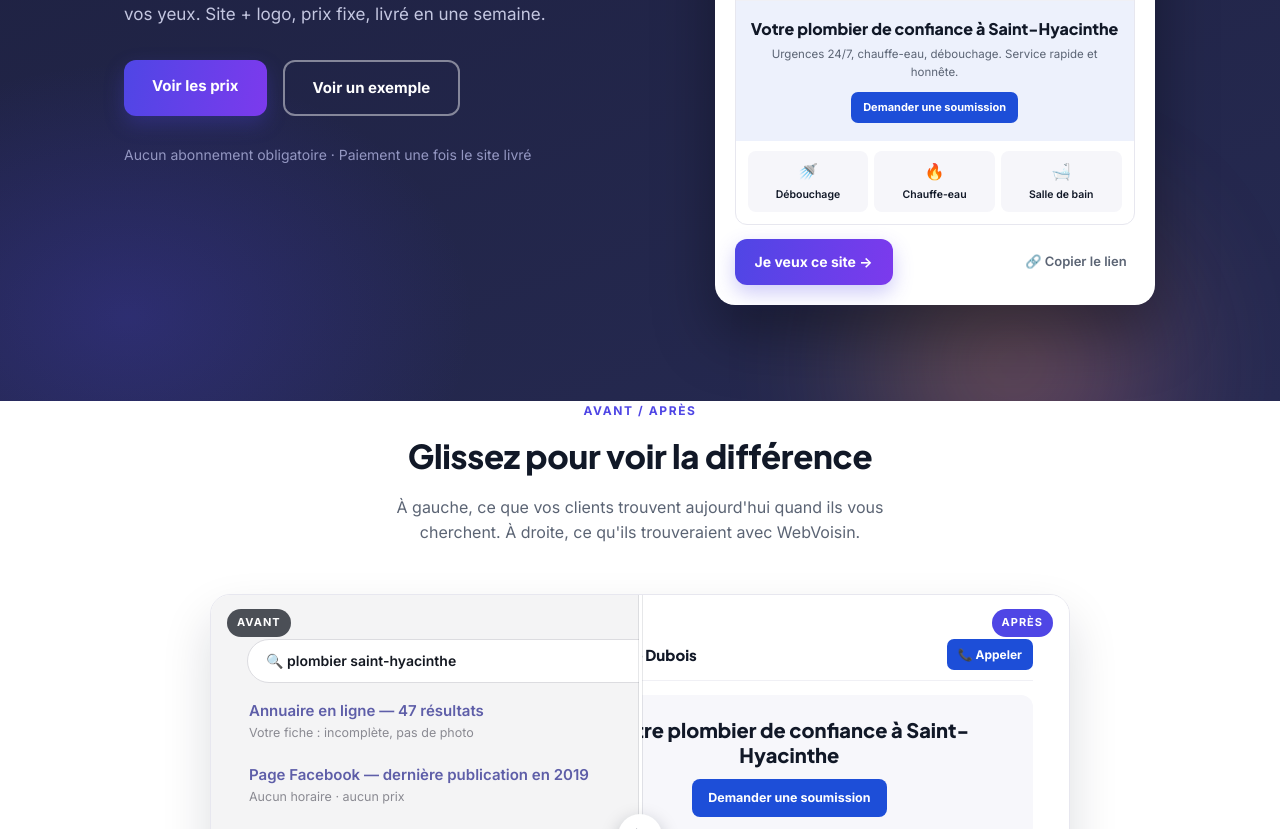
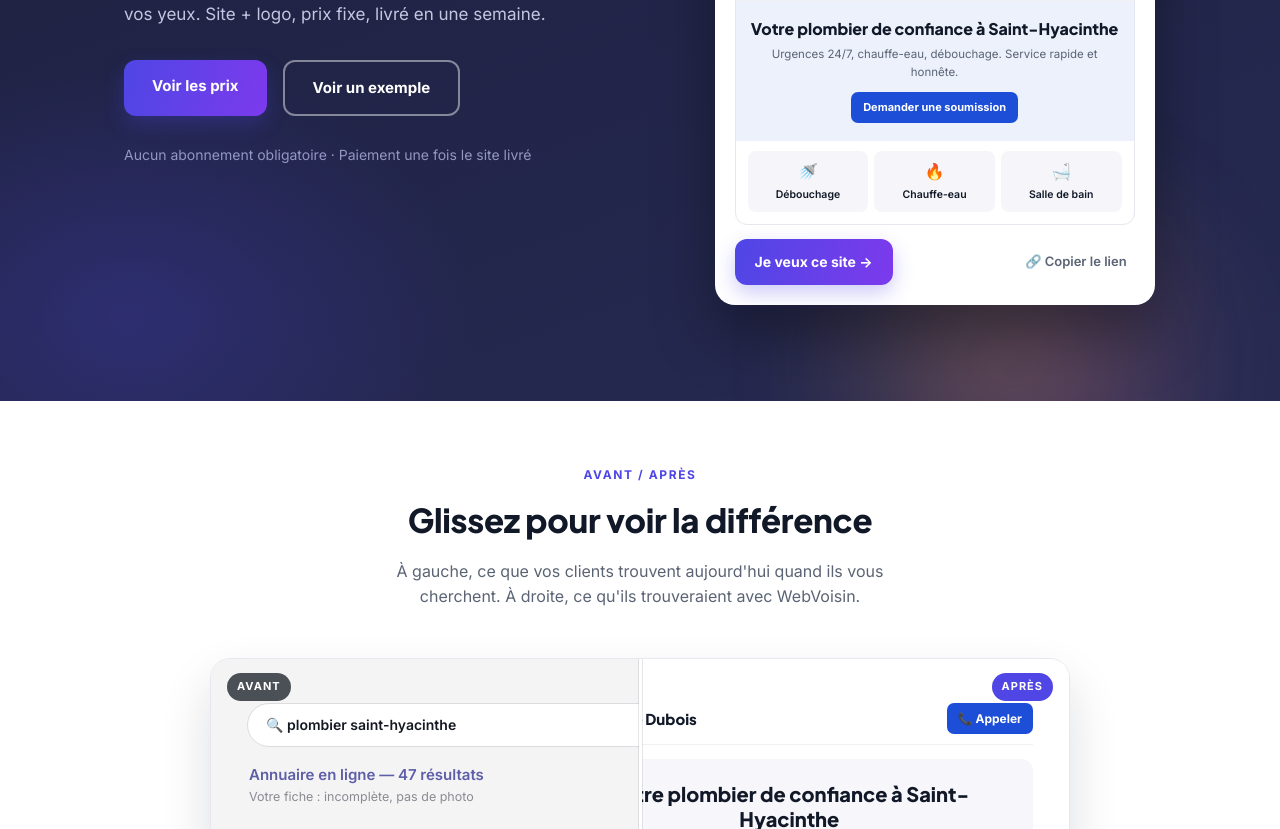
Before and after one commit to Slothwtw/webvoisin, a plain HTML site: page index.html in a window 1280 px wide. Shown: the part 532-1361 px from the top of the page. Drawn offline with Linux system fonts and the light colour scheme.

Commit message:
Correctifs espacement, ancres, champs, recherche

```diff
--- a/script.js
+++ b/script.js
@@ -27,31 +27,31 @@
 
   // ---------- Aperçu instantané ----------
   var TRADES = {
-    plombier:    { label: "Plombier",            emoji: "🔧", color: "#1d4ed8", name: "Plomberie Dubois",
+    plombier:    { label: "Plombier",            search: "plombier", emoji: "🔧", color: "#1d4ed8", name: "Plomberie Dubois",
                    h1: "Votre plombier de confiance à {ville}", sub: "Urgences 24/7, chauffe-eau, débouchage. Service rapide et honnête.",
                    services: [["🚿", "Débouchage"], ["🔥", "Chauffe-eau"], ["🛁", "Salle de bain"]] },
-    coiffure:    { label: "Salon de coiffure",   emoji: "💇", color: "#be185d", name: "Salon Élégance",
+    coiffure:    { label: "Salon de coiffure",   search: "salon de coiffure", emoji: "💇", color: "#be185d", name: "Salon Élégance",
                    h1: "Votre salon de coiffure à {ville}", sub: "Coupe, couleur, coiffure d'événement. Prenez rendez-vous en ligne.",
                    services: [["✂️", "Coupe"], ["🎨", "Couleur"], ["💍", "Mariage"]] },
-    paysagiste:  { label: "Paysagiste",          emoji: "🌳", color: "#15803d", name: "Paysagement Vert Nature",
+    paysagiste:  { label: "Paysagiste",          search: "paysagiste", emoji: "🌳", color: "#15803d", name: "Paysagement Vert Nature",
                    h1: "Un terrain impeccable à {ville}", sub: "Tonte, aménagement, déneigement. Devis gratuit sur place.",
                    services: [["🌿", "Pelouse"], ["🌸", "Jardins"], ["❄️", "Déneigement"]] },
-    restaurant:  { label: "Restaurant",          emoji: "🍽️", color: "#c2410c", name: "Resto Chez Lucie",
+    restaurant:  { label: "Restaurant",          search: "restaurant", emoji: "🍽️", color: "#c2410c", name: "Resto Chez Lucie",
                    h1: "Bonne bouffe maison à {ville}", sub: "Menu du jour, pour emporter et traiteur. Venez nous voir!",
                    services: [["🥘", "Menu du jour"], ["🥡", "Pour emporter"], ["🎉", "Traiteur"]] },
-    electricien: { label: "Électricien",         emoji: "⚡", color: "#ca8a04", name: "Électrique Tremblay",
+    electricien: { label: "Électricien",         search: "électricien", emoji: "⚡", color: "#ca8a04", name: "Électrique Tremblay",
                    h1: "Votre électricien à {ville}", sub: "Résidentiel et commercial. Maître électricien certifié.",
                    services: [["💡", "Éclairage"], ["🔌", "Panneaux"], ["🚗", "Bornes de recharge"]] },
-    mecanique:   { label: "Garage / Mécanique",  emoji: "🚗", color: "#475569", name: "Garage Gagnon",
+    mecanique:   { label: "Garage / Mécanique",  search: "garage mécanique", emoji: "🚗", color: "#475569", name: "Garage Gagnon",
                    h1: "Votre garage de confiance à {ville}", sub: "Entretien, freins, pneus. Estimation gratuite.",
                    services: [["🛞", "Pneus"], ["🛑", "Freins"], ["🔩", "Entretien"]] },
-    nettoyage:   { label: "Entretien ménager",   emoji: "🧽", color: "#0891b2", name: "Nettoyage Éclat",
+    nettoyage:   { label: "Entretien ménager",   search: "entretien ménager", emoji: "🧽", color: "#0891b2", name: "Nettoyage Éclat",
                    h1: "Une maison propre à {ville}, sans effort", sub: "Résidentiel et commercial. Produits écologiques.",
                    services: [["🏠", "Résidentiel"], ["🏢", "Commercial"], ["✨", "Grand ménage"]] },
-    esthetique:  { label: "Esthétique",          emoji: "💅", color: "#9333ea", name: "Esthétique Belle-Peau",
+    esthetique:  { label: "Esthétique",          search: "esthéticienne", emoji: "💅", color: "#9333ea", name: "Esthétique Belle-Peau",
                    h1: "Prenez soin de vous à {ville}", sub: "Soins du visage, manucure, épilation. Réservez en ligne.",
                    services: [["🧖", "Soins visage"], ["💅", "Manucure"], ["🌸", "Épilation"]] },
-    renovation:  { label: "Rénovation",          emoji: "🔨", color: "#b45309", name: "Rénovations Côté",
+    renovation:  { label: "Rénovation",          search: "rénovation", emoji: "🔨", color: "#b45309", name: "Rénovations Côté",
                    h1: "Vos rénovations à {ville}, bien faites", sub: "Cuisines, salles de bain, sous-sols. Licence RBQ.",
                    services: [["🍳", "Cuisines"], ["🛁", "Salles de bain"], ["🏚️", "Sous-sols"]] }
   };
@@ -142,7 +142,7 @@
       document.querySelectorAll(".js-ba-name").forEach(function (el) { el.textContent = v.t.emoji + " " + v.name; });
       document.querySelectorAll(".js-ba-city").forEach(function (el) { el.textContent = v.t.h1.replace("{ville}", v.city); });
       document.querySelectorAll(".js-ba-color").forEach(function (el) { el.style.background = v.color; });
-      document.querySelectorAll(".js-ba-search").forEach(function (el) { el.textContent = "🔍 " + v.t.label.toLowerCase() + " " + v.city.toLowerCase(); });
+      document.querySelectorAll(".js-ba-search").forEach(function (el) { el.textContent = "🔍 " + v.t.search + " " + v.city.toLowerCase(); });
 
       // L'aperçu "pulse" légèrement à chaque changement
       var pv = $("preview");
--- a/style.css
+++ b/style.css
@@ -299,3 +299,9 @@ footer{padding:34px 0;text-align:center;font-size:13px;color:#9ca3af}
   .region{grid-template-columns:1fr;padding:28px 20px}
   .region-text h2{font-size:30px}
 }
+
+/* correctifs : respiration entre sections, ancres sous la nav, champs */
+section.wrap{padding-top:64px;padding-bottom:64px}
+section{scroll-margin-top:76px}
+.builder-fields input,.builder-fields select{min-width:0;width:100%}
+.ba-handle span{font-size:18px}
```
